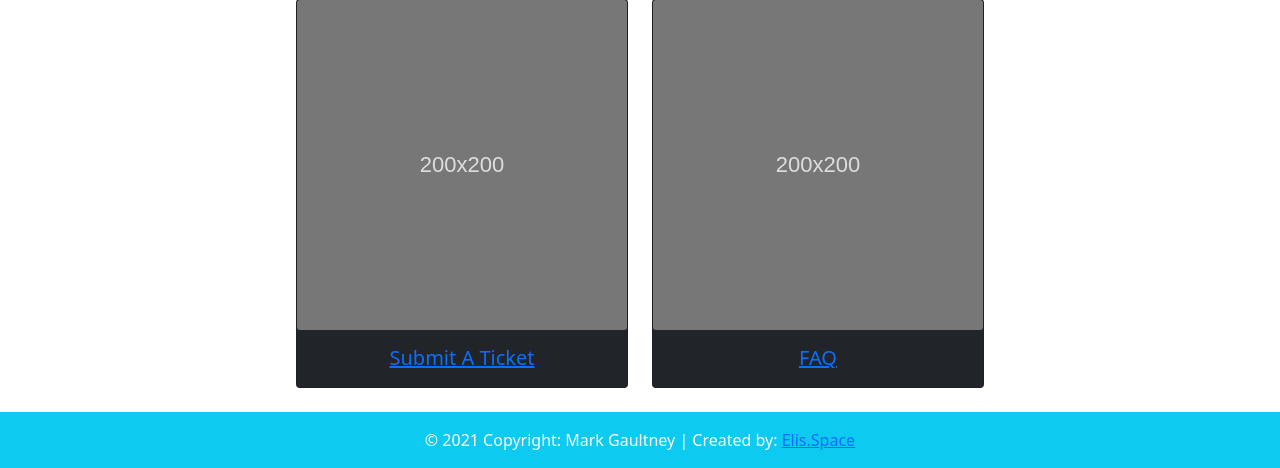
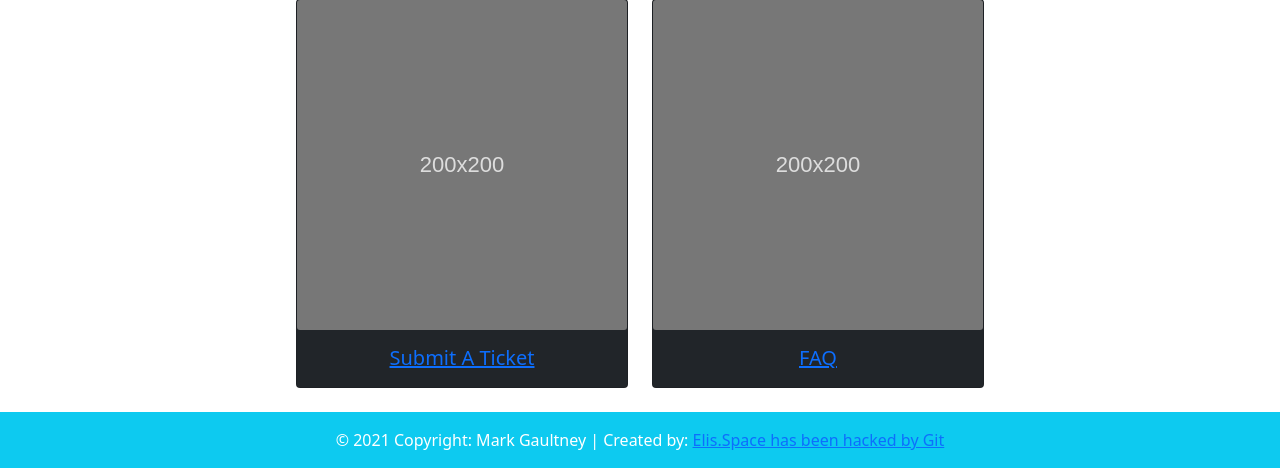
Before and after one commit to elisspace/pops, a PHP site: page / in a window 1280 px wide. Shown: the part 494-962 px from the top of the page. Run offline with PHP 8.4, Linux system fonts and the light colour scheme.

Commit message:
Update footer.php
Testing functionality

```diff
--- a/footer.php
+++ b/footer.php
@@ -4,7 +4,7 @@
         <div class="container">
         <!-- Copyright -->
             <div class="footer-copyright text-center py-3">© 2021 Copyright: Mark Gaultney | Created by:
-                <a href="https://elis.space"> Elis.Space</a>
+                <a href="https://elis.space"> Elis.Space has been hacked by Git</a>
             </div>
         <!-- Copyright -->
         </div>
```
